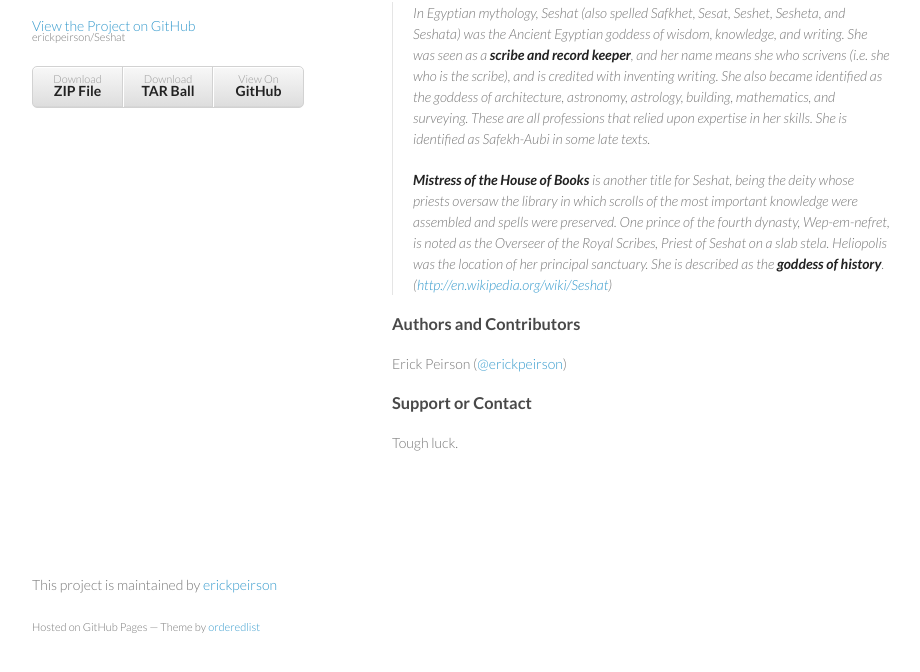
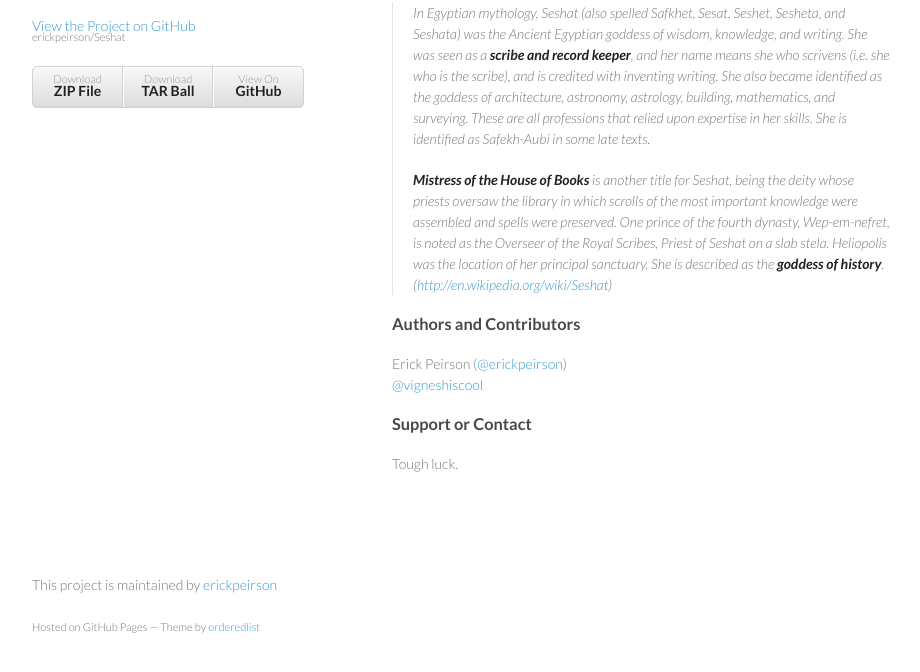
Before and after one commit to diging/Seshat, a plain HTML site: page index.html in a window 1280 px wide. Shown: the part 94-766 px from the top of the page, without its empty margins (178-1098 px from the left). Drawn offline with Linux system fonts and the light colour scheme.

Commit message:
Update index.html

```diff
--- a/index.html
+++ b/index.html
@@ -39,7 +39,9 @@
 
 <h3>Authors and Contributors</h3>
 
-<p>Erick Peirson (<a href="https://github.com/erickpeirson" class="user-mention">@erickpeirson</a>)</p>
+<p>Erick Peirson (<a href="https://github.com/erickpeirson" class="user-mention">@erickpeirson</a>)<br />
+  <a href="https://github.com/vigneshiscool" class="user-mention">@vigneshiscool</a>
+</p>
 
 <h3>Support or Contact</h3>
 
```
